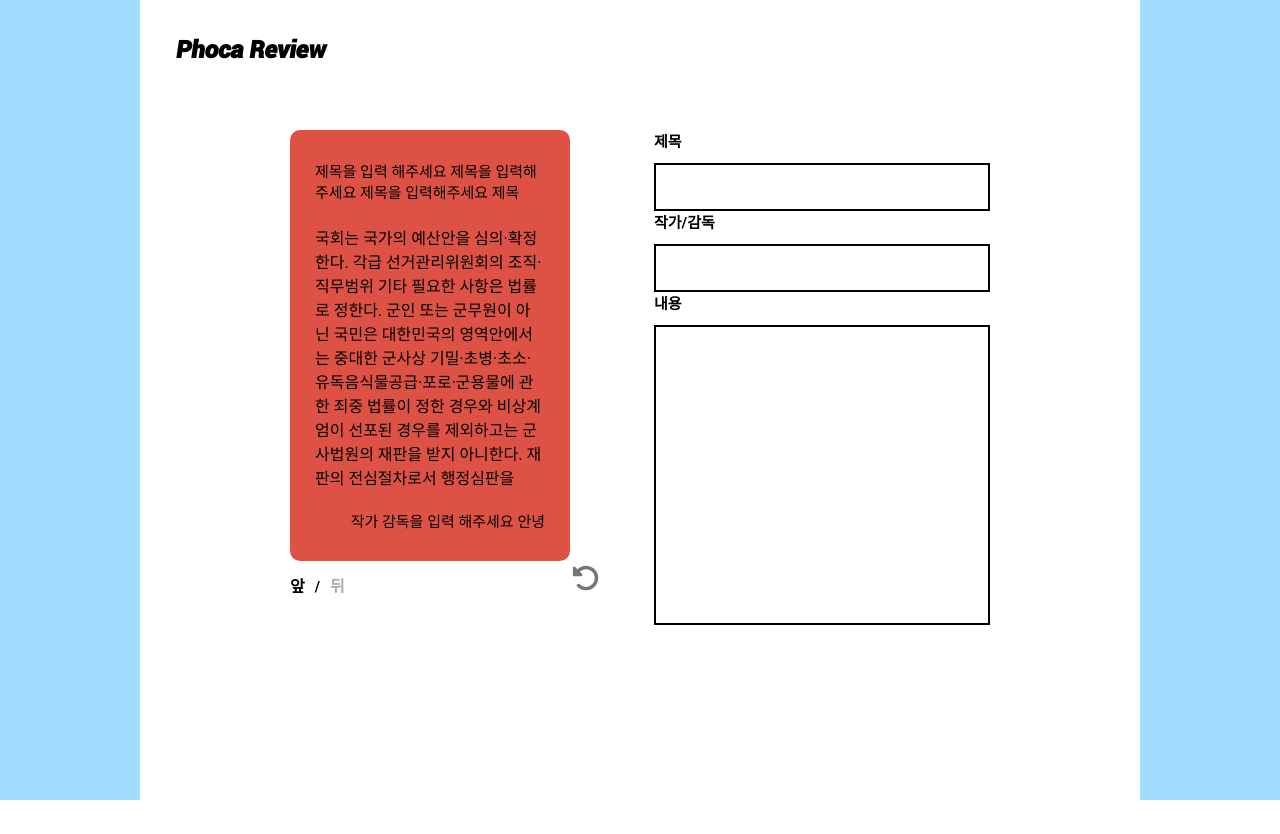
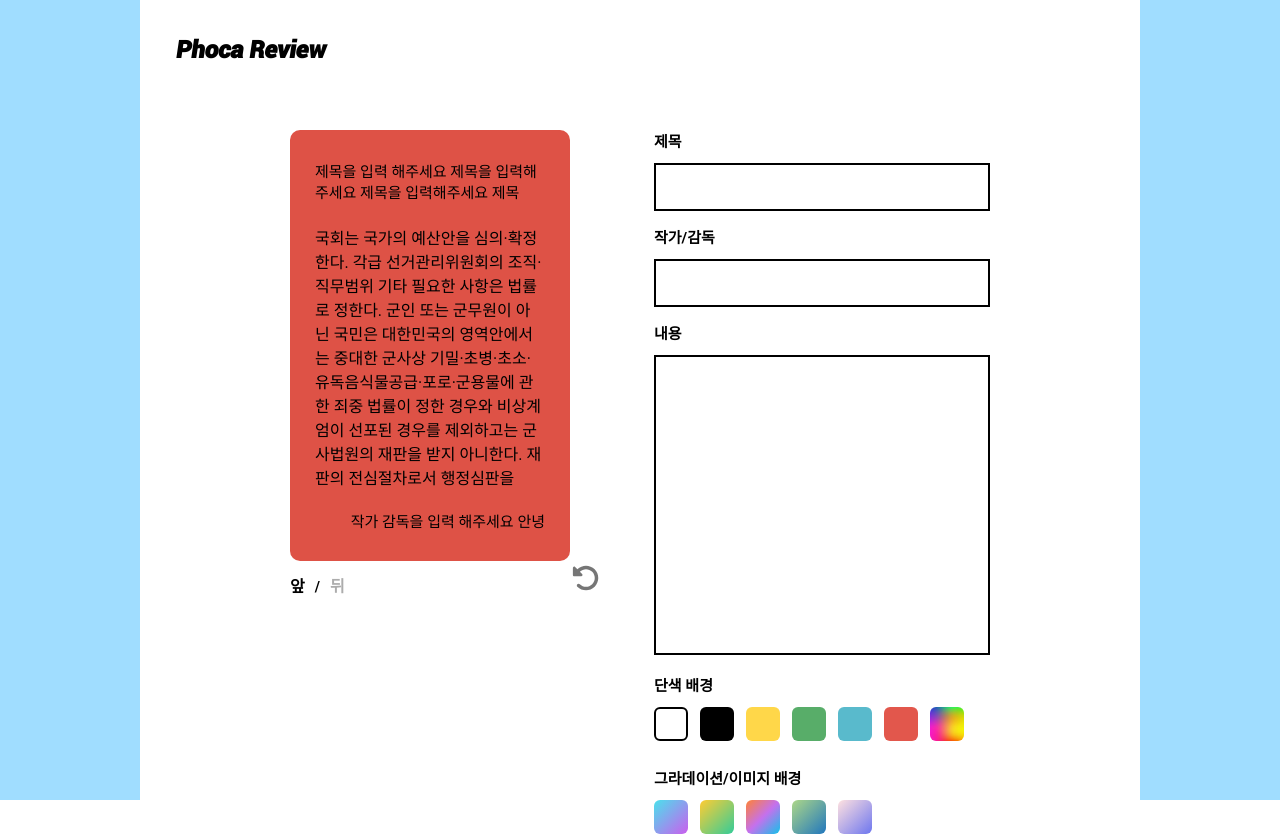
Before and after one commit to bluepebble25/phoca-review, a React (Create React App) app in the folder client/: page /create in a window 1280 px wide. Before the commit the page ends 800 px from the top, so only its background shows below. Built offline with nearby package versions, Linux system fonts and the light colour scheme; a web font is replaced by a local one.

Commit message:
#4 feat: editor에 카드 배경색 선택 컴포넌트 추가

```diff
--- /dev/null
+++ b/client/src/_lib/styles/colorPalette.ts
@@ -0,0 +1,19 @@
+const colorPalette = {
+  white: '#FFFFFF',
+  black: '#000000',
+  base: '#D9D9D9',
+  red: '#E2574C',
+  blue: '#59BACC',
+  green: '#58AD69',
+  yellow: '#FFD749',
+};
+
+const gradient = {
+  aurora: 'linear-gradient(to left top, #CB5EEE, #4BE1EC)',
+  unripeMango: 'linear-gradient(to left top, #33CC99, #FFCC33)',
+  sunrise: 'linear-gradient(to left top, #12C2E9, #C471ED, #FF8235)',
+  greenSea: 'linear-gradient(to left top, #2177BD, #ADD788)',
+  lilac: 'linear-gradient(to left top, #6D76EF, #FFE1E0)',
+};
+
+export { colorPalette, gradient };
--- /dev/null
+++ b/client/src/components/atoms/ColorChip.tsx
@@ -0,0 +1,46 @@
+import { css } from '@emotion/react';
+import { colorPalette } from '../../_lib/styles/colorPalette';
+
+interface ColorChipProps {
+  filling: string;
+  borderExists: boolean;
+}
+
+function ColorChip({ filling, borderExists }: ColorChipProps) {
+  let color = null;
+  let image = null;
+  let gradient = null;
+  if (filling[0] === '#') {
+    color = filling;
+  } else if (filling.split('(').length === 2) {
+    gradient = filling;
+  } else {
+    image = filling;
+  }
+  console.log(filling);
+  return <div css={colorChipStyle(color, image, gradient, borderExists)}></div>;
+}
+
+const colorChipStyle = (
+  color: string | null,
+  image: string | null,
+  gradient: string | null,
+  borderExists: boolean
+) => css`
+  width: 34px;
+  height: 34px;
+  background-color: ${colorPalette.base};
+
+  ${color && 'background-color: ' + color + ';'}
+  ${image && 'background-image: url(' + image + ');'}
+  background-position: center;
+  background-repeat: no-repeat;
+  background-size: cover;
+  ${gradient && 'background:' + gradient + ';'}
+
+  ${borderExists && 'border: 2px solid black;'}
+  border-radius: 6px;
+  cursor: pointer;
+`;
+
+export default ColorChip;
--- a/client/src/components/atoms/Label.tsx
+++ b/client/src/components/atoms/Label.tsx
@@ -13,7 +13,7 @@ function Label({ name, labelName }: LabelProps) {
   );
 }
 
-const labelStyle = css`
+export const labelStyle = css`
   font-size: 1.5rem;
   display: block;
   margin-bottom: 12px;
--- /dev/null
+++ b/client/src/components/molecules/CardOptionItem.tsx
@@ -0,0 +1,38 @@
+import { css } from '@emotion/react';
+import ColorChip from '../atoms/ColorChip';
+import { labelStyle } from '../atoms/Label';
+
+interface CardOptionProps {
+  optionName: string;
+  fillingList: Array<string>;
+}
+
+function CardOptionItem({ optionName, fillingList }: CardOptionProps) {
+  return (
+    <div css={optionItemStyle}>
+      <div css={labelStyle}>
+        <strong>{optionName}</strong>
+      </div>
+      <div css={chipsStyle}>
+        {fillingList.map((filling) => {
+          if (filling.split('(').length !== 0) {
+          }
+          return filling === '#FFFFFF' ? (
+            <ColorChip key={filling} filling={filling} borderExists={true} />
+          ) : (
+            <ColorChip key={filling} filling={filling} borderExists={false} />
+          );
+        })}
+      </div>
+    </div>
+  );
+}
+
+const optionItemStyle = css``;
+
+const chipsStyle = css`
+  display: flex;
+  gap: 12px;
+`;
+
+export default CardOptionItem;
--- /dev/null
+++ b/client/src/components/organisms/CardOptionList.tsx
@@ -0,0 +1,42 @@
+import { colorPalette, gradient } from '../../_lib/styles/colorPalette';
+import CardOptionItem from '../molecules/CardOptionItem';
+import rainbowImage from '../../assets/images/rainbow_color.webp';
+import { css } from '@emotion/react';
+
+function CardOptions() {
+  const colorList = [
+    colorPalette.white,
+    colorPalette.black,
+    colorPalette.yellow,
+    colorPalette.green,
+    colorPalette.blue,
+    colorPalette.red,
+    rainbowImage,
+  ];
+
+  const gradientList = [
+    gradient.aurora,
+    gradient.unripeMango,
+    gradient.sunrise,
+    gradient.greenSea,
+    gradient.lilac,
+  ];
+
+  return (
+    <div css={ItemContainer}>
+      <CardOptionItem optionName="단색 배경" fillingList={colorList} />
+      <CardOptionItem
+        optionName="그라데이션/이미지 배경"
+        fillingList={gradientList}
+      />
+    </div>
+  );
+}
+
+const ItemContainer = css`
+  display: flex;
+  flex-direction: column;
+  gap: 26px;
+`;
+
+export default CardOptions;
--- a/client/src/pages/CreateCardPage.tsx
+++ b/client/src/pages/CreateCardPage.tsx
@@ -6,6 +6,7 @@ import CardFlipLabel from '../components/atoms/CardFlipLabel';
 import Input from '../components/atoms/Input/Input';
 import TextArea from '../components/atoms/Input/TextArea';
 import Logo from '../components/atoms/Logo';
+import CardOptionList from '../components/organisms/CardOptionList';
 
 function CreateCardPage() {
   const [cardInfo, setCardInfo] = useState({
@@ -17,6 +18,8 @@ function CreateCardPage() {
     contentsBack: '',
   });
   const [isCardFront, setIsCardFront] = useState(true);
+
+  const bgColor = ['red'];
 
   const onChangeCardInfo = (e: React.ChangeEvent<HTMLInputElement>) => {
     const { name, value } = e.target;
@@ -60,7 +63,7 @@ function CreateCardPage() {
           </div>
           <form css={formStyle}>
             {isCardFront ? (
-              <>
+              <div css={inputAreaStyle}>
                 <Input
                   name="title"
                   labelName="제목"
@@ -78,7 +81,7 @@ function CreateCardPage() {
                   cols={40}
                   onChange={onChangeContents}
                 />
-              </>
+              </div>
             ) : (
               <TextArea
                 name="contentsBack"
@@ -88,6 +91,8 @@ function CreateCardPage() {
                 onChange={onChangeContents}
               />
             )}
+
+            <CardOptionList />
           </form>
         </div>
       </div>
@@ -137,4 +142,11 @@ const formStyle = css`
   width: 48%;
 `;
 
+const inputAreaStyle = css`
+  display: flex;
+  flex-direction: column;
+  gap: 15px;
+  margin-bottom: 17px;
+`;
+
 export default CreateCardPage;
```
Also changed, not shown: client/src/assets/images/rainbow_color.webp (added).
